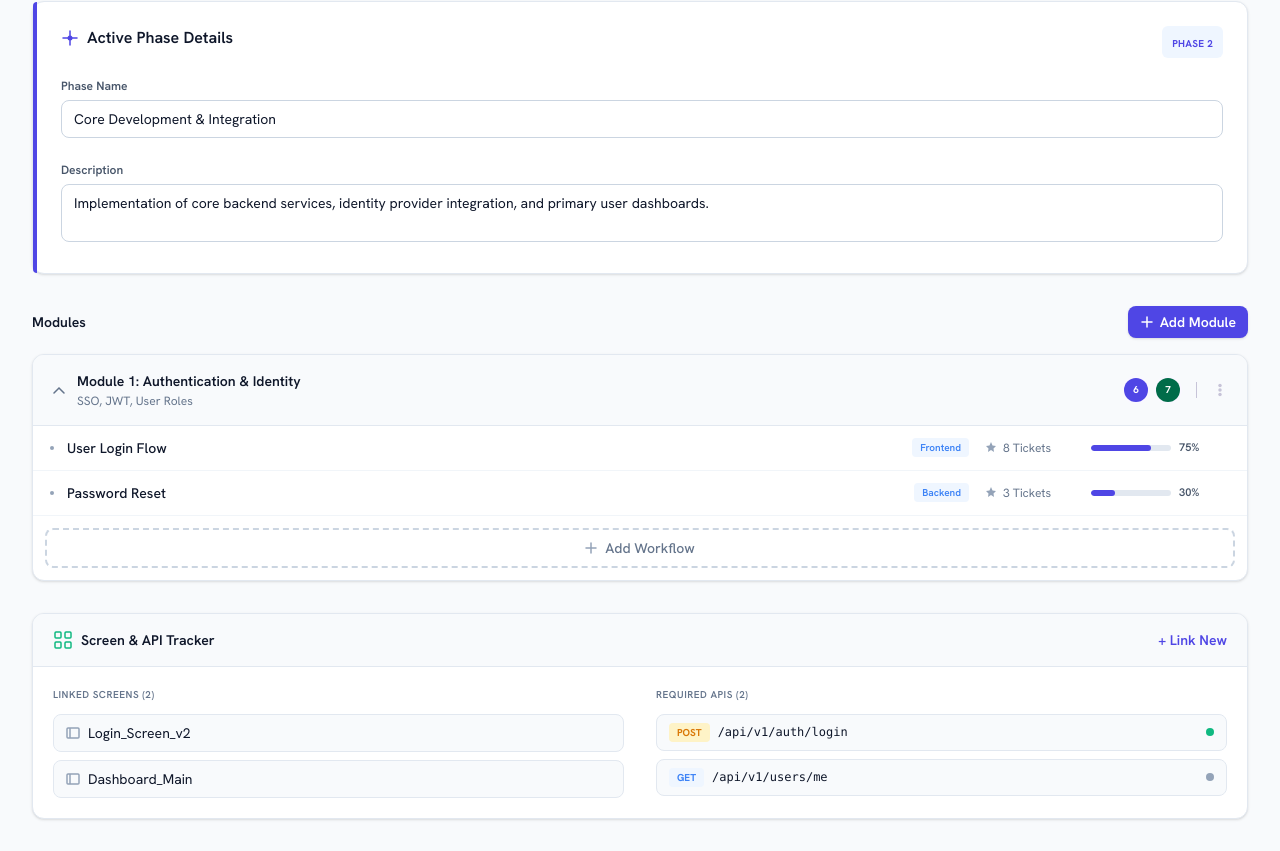
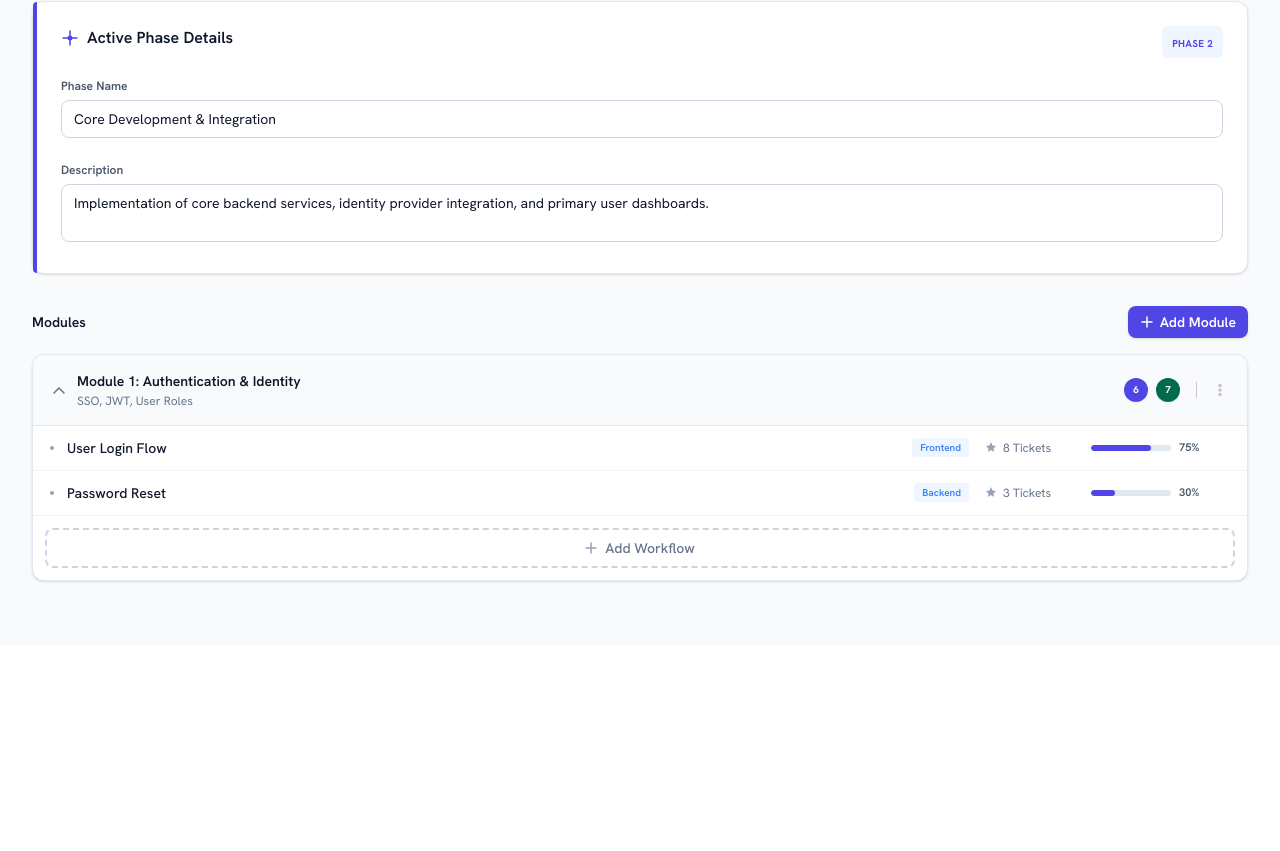
Before and after one commit to YUANQTIE/Client-Stage-Gate-Tracker, a Next.js app: page /editor in a window 1280 px wide. Shown: the part 321-1172 px from the top of the page. After the commit the page ends 966 px from the top, so only its background shows below. Built offline with nearby package versions, Linux system fonts and the light colour scheme.

Commit message:
chore: remove screen and api tracked

```diff
--- a/src/app/(app)/editor/page.tsx
+++ b/src/app/(app)/editor/page.tsx
@@ -13,7 +13,7 @@ export default function EditorPage() {
 
   return (
     <div className="bg-[#F8FAFC] min-h-screen">
-      <div className="max-w-[1400px] mx-auto p-8">
+      <div className="max-w-350 mx-auto p-8">
         {/* Header */}
         <div className="flex justify-between items-end pb-6 mb-6 border-b border-[#E2E8F0]">
           <div>
@@ -47,7 +47,7 @@ export default function EditorPage() {
         <ModulesCard activePhase={activePhase} />
 
         {/* Screen & API Tracker */}
-        <ScreenApiTracker />
+        {/* <ScreenApiTracker /> */}
       </div>
     </div>
   );
--- a/src/components/ui/ProjectEditor/StageGateStepper.tsx
+++ b/src/components/ui/ProjectEditor/StageGateStepper.tsx
@@ -120,7 +120,7 @@ export function StageGateStepper({ activePhase, setActivePhase }: StageGateStepp
         </div>
 
         {/* Connecting Line */}
-        <div className="absolute left-[calc(8%+20px)] right-[calc(8%+20px)] top-[calc(50%+4px)] h-[2px] bg-[#E2E8F0] -translate-y-1/2" />
+        <div className="absolute left-[calc(8%+20px)] right-[calc(8%+20px)] top-[calc(50%+4px)] h-0.5 bg-[#E2E8F0] -translate-y-1/2" />
       </div>
     </div>
   );
```
